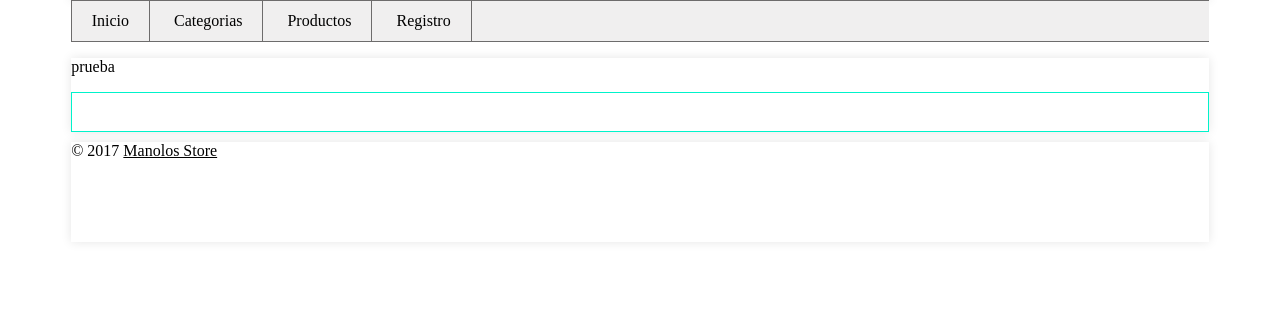
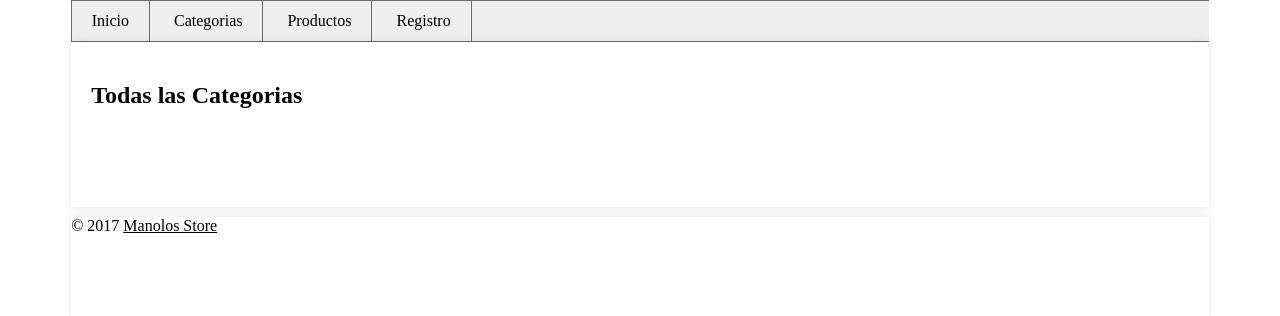
Before and after one commit to adions025/Tienda_online, a PHP site: page /index.php?page=categorias in a window 1280 px wide. Shown: the part 128-444 px from the top of the page. Run offline with PHP 8.4, Linux system fonts and the light colour scheme; data that the repository does not hold is empty.

Commit message:
La función obtener categorias con imagenes, funcional!!! y el CSS de la pagina categorias arreglado el error que impedia el magin top llegar hasta el menu.
Signed-off-by: adonisgonzalez <adonis.gonzalez@e-campus.uab.cat>

```diff
--- a/view/categorias.php
+++ b/view/categorias.php
@@ -2,11 +2,11 @@
         <?php include __DIR__.'/include/menu.php'?>
 
     <section id="main-content-categorias">
+        <header>
+            <h1> Todas las Categorias</h1>
+        </header>
 
-        <p>prueba</p>
-
-        <div class="content">
-
+        <div class="categorias-content">
             <?PHP
             foreach($result as $categoria):
                 echo $categoria['Id_categoria'];
@@ -18,12 +18,11 @@
                 <?php
                 echo("<br/>");
                 endforeach;
-
             ?>
-
-
             <br/>
 
         </div>
 
     </section>
+</body>
+</html>
--- a/view/resources/css/categorias.css
+++ b/view/resources/css/categorias.css
@@ -1,5 +1,8 @@
-/* ################ Establebecemos diseño  en concreto para "productos.php"" ############*/
-
+/*
+ *
+ *  Diseño para la pagina de Categorias
+ *
+ */
 #main-content-categorias{
     /*border: 1px solid red;*/
     background: white;
@@ -14,7 +17,8 @@
     /*border: 1px solid red;*/
 }
 
-#main-content-categorias .content {
-    padding: 10px;
-    border: 1px solid #00F3CB;
+#main-content-categorias header,
+#main-content-categorias .categorias-content {
+    padding: 20px;
+    width: 300px;
 }
```
